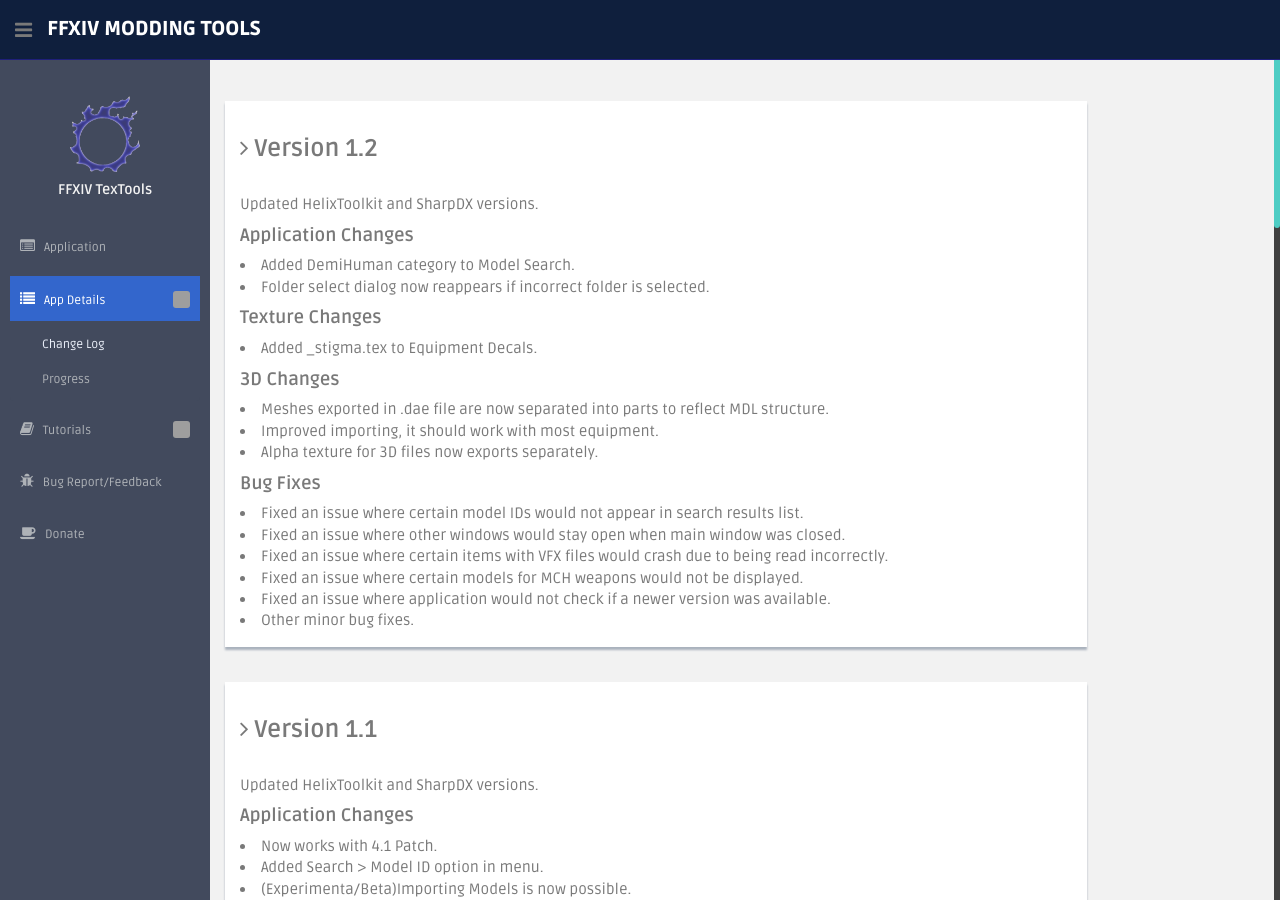
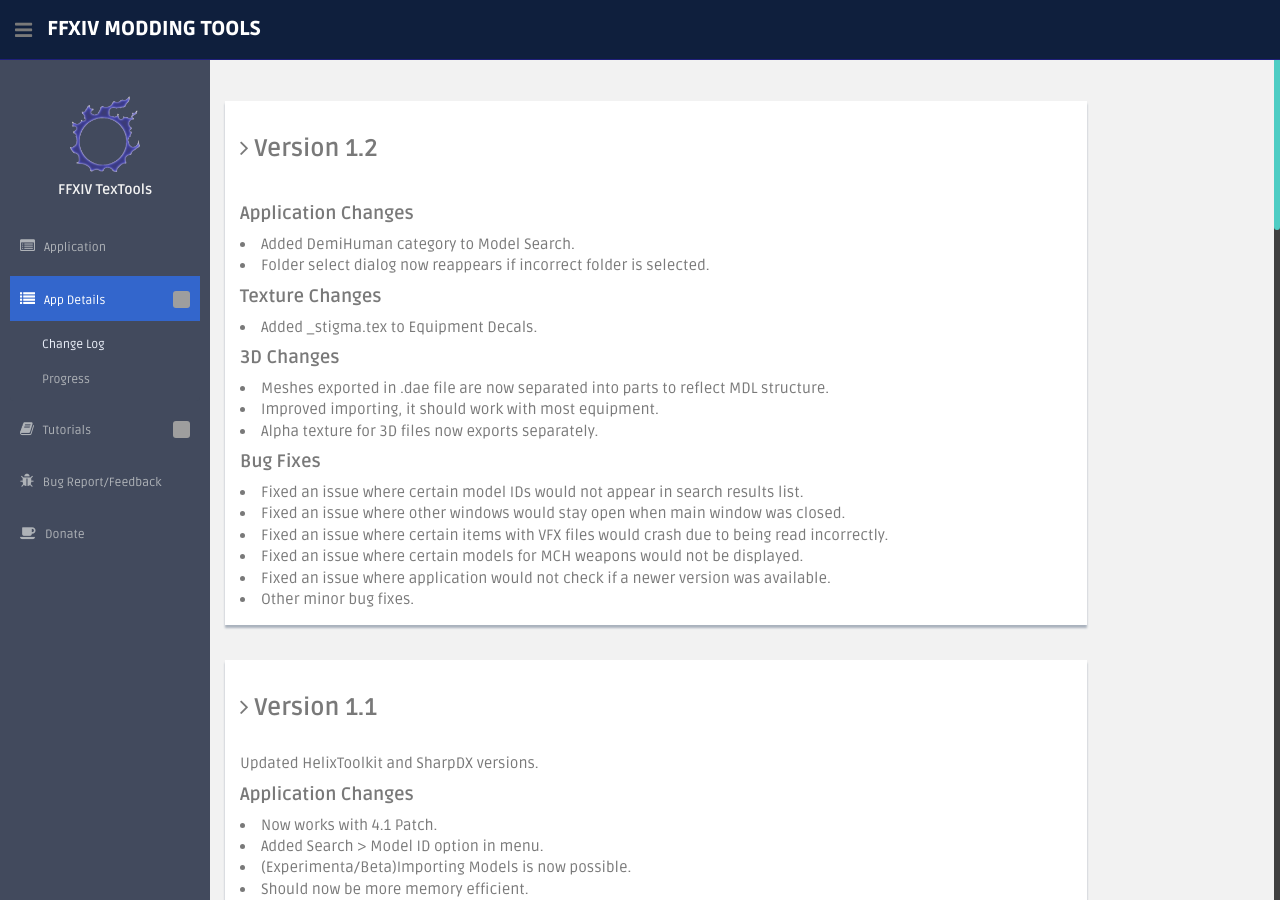
Before and after one commit to liinko/FFXIVTexToolsWeb, a Jekyll site: the page built from change_log.html, in a window 1280 px wide and 900 px high. Built offline with Jekyll 4.4.1, drawn with Linux system fonts in a browser that asks for light colours; grey boxes are pictures that could not be loaded.

Commit message:
typo fix

```diff
--- a/change_log.html
+++ b/change_log.html
@@ -6,8 +6,6 @@
 <div class="col-lg-10 main-chart">
     <div class="showback">
         <h3><i class="fa fa-angle-right"></i> <b>Version 1.2</b></h3><br/>
-        Updated HelixToolkit and SharpDX versions.
-
         <h4><b>Application Changes</b></h4>
         <li>Added DemiHuman category to Model Search.</li>
         <li>Folder select dialog now reappears if incorrect folder is selected.</li>
```
